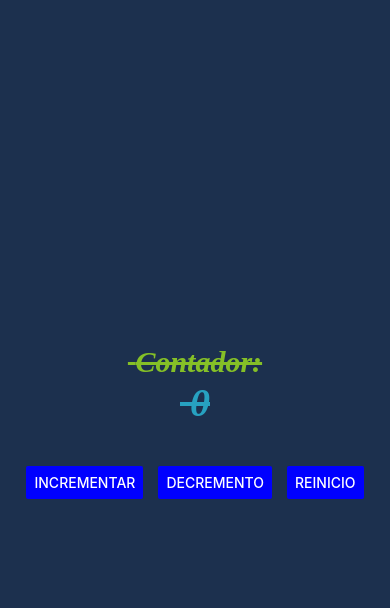
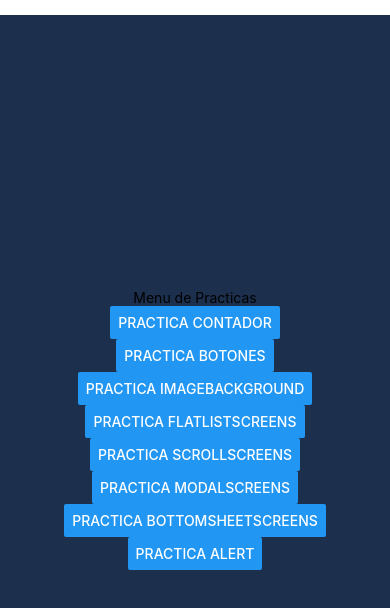
Before and after one commit to rickyveeld/APPSWEBRVT, a React Native app in the folder intro2/: screen / in a window 390 px wide. Shown: the top 608 px of the page. Built offline with nearby package versions, Linux system fonts and the light colour scheme.

Commit message:
TextInputAlert

```diff
--- a/intro2/App.js
+++ b/intro2/App.js
@@ -1,8 +1,8 @@
-import ContadorScreen from './screens/ContadorScreen';
+import MenuScreen from './screens/MenuScreen';
 //Main Zona de componentes (zona 2)
 export default function App() {
 
   return (
-    <ContadorScreen></ContadorScreen>
+    <MenuScreen></MenuScreen>
   );
 }
--- /dev/null
+++ b/intro2/screens/Background.js
@@ -0,0 +1,11 @@
+import { Text, StyleSheet, View } from 'react-native'
+
+export default function Background () {
+    return (
+      <View>
+        <Text>equipo 2</Text>
+      </View>
+    )
+}
+
+const styles = StyleSheet.create({})
--- /dev/null
+++ b/intro2/screens/BotonesScreens.js
@@ -0,0 +1,32 @@
+import { Text, StyleSheet, View, Buttonw } from 'react-native'
+import React from 'react'
+
+export default function BotonesScreens () {
+
+    return (
+
+
+      <View>
+        <Text>Proximamente </Text>
+        <Button
+        title = 'amarillo'
+        onPress={()=>cambiarColor('yellow')}
+        ></Button>
+       <Button
+        title = 'azul'
+        onPress={()=>cambiarColor('blue')}
+        ></Button>
+        <Button
+        title = 'rojo'
+        onPress={()=>cambiarColor('red')}
+        ></Button>
+
+
+
+
+
+      </View>
+    )
+}
+
+const styles = StyleSheet.create({})
--- /dev/null
+++ b/intro2/screens/BottomSheetScreens.js
@@ -0,0 +1,13 @@
+import { Text, StyleSheet, View } from 'react-native'
+import React, { Component } from 'react'
+
+export default function BottomSheetScreens () {
+
+    return (
+      <View>
+        <Text>proximamente..,</Text>
+      </View>
+    )
+}
+
+const styles = StyleSheet.create({})
--- /dev/null
+++ b/intro2/screens/FlatListScreens.js
@@ -0,0 +1,14 @@
+import { Text, StyleSheet, View } from 'react-native'
+
+
+export default function FlatListScreens () {
+
+    return (
+      <View>
+        <Text> equipo tal</Text>
+      </View>
+    )
+
+}
+
+const styles = StyleSheet.create({})
--- /dev/null
+++ b/intro2/screens/MenuScreen.js
@@ -0,0 +1,58 @@
+import { Text, StyleSheet, View, Button } from 'react-native'
+import React, { useState } from 'react'
+import ContadorScreen from './ContadorScreen'
+import BotonesScreens from './BotonesScreens'
+import Background from './Background'
+import FlatListScreens from './FlatListScreens'
+import ScrollScreens from './ScrollScreens'
+import ModalScreens from './ModalScreens'
+import BottomSheetScreens from './BottomSheetScreens'
+import TextScreens from './TextScreens'
+export default function MenuScreen () {
+    const[screen,setScreen]=useState('menu');
+    switch(screen){
+        case 'contador':
+            return <ContadorScreen/>
+        case 'botones':
+            return <BotonesScreens/>
+        case 'Background':
+             return <Background/>
+        case 'FlatListScreens':
+            return <FlatListScreens/>
+        case 'ScrollScreens':
+             return <ScrollScreens/>
+        case 'ModalScreens':
+            return <ModalScreens/>
+        case 'BottomSheetScreens':
+            return<BottomSheetScreens/>
+            case 'TextScreens':
+                return <TextScreens/>
+        case 'menu':
+            default:
+                 return (
+      <View style={styles.container}>
+        <Text>Menu de Practicas</Text>
+        <Button onPress={()=>setScreen('contador')} title='Practica contador'/>
+        <Button onPress={()=>setScreen('botones')} title='Practica botones'/>
+        <Button onPress={()=>setScreen('Background')} title='Practica imageBackground'/>
+        <Button onPress={()=>setScreen('FlatListScreens')} title='Practica FlatListScreens'/>
+        <Button onPress={()=>setScreen('ScrollScreens')} title='Practica ScrollScreens'/>
+        <Button onPress={()=>setScreen('ModalScreens')} title='Practica ModalScreens'/>
+        <Button onPress={()=>setScreen('BottomSheetScreens')} title='Practica BottomSheetScreens'/>
+            <Button onPress={()=>setScreen('TextScreens')} title='Practica Alert'/>
+      </View>
+    )
+
+    }
+
+}
+
+const styles = StyleSheet.create({
+    container: {
+    flex: 1,
+    backgroundColor: '#1c304eff',
+    alignItems: 'center', //trabaja en el eje X (start izquierda, end derecha)
+    justifyContent: 'center',//trabaja en el eje Y (start arriba end abajo)
+    marginTop:15
+  }
+})
--- /dev/null
+++ b/intro2/screens/ModalScreens.js
@@ -0,0 +1,11 @@
+import { Text, StyleSheet, View } from 'react-native'
+
+export default function ModalScreens() {
+    return (
+      <View>
+        <Text>ModalScreens proximamente</Text>
+      </View>
+    )
+}
+
+const styles = StyleSheet.create({})
--- /dev/null
+++ b/intro2/screens/ScrollScreens.js
@@ -0,0 +1,14 @@
+import { Text, StyleSheet, View } from 'react-native'
+import React, { Component } from 'react'
+
+export default function ScrollScreens () {
+
+    return (
+      <View>
+        <Text>ScrollScreens</Text>
+      </View>
+    )
+
+}
+
+const styles = StyleSheet.create({})
--- /dev/null
+++ b/intro2/screens/TextScreens.js
@@ -0,0 +1,89 @@
+import { Text, StyleSheet, View,Button, TextInput,Alert } from 'react-native'
+import React, { useState } from 'react'
+import { setStatusBarBackgroundColor } from 'expo-status-bar'
+
+export default function TextScreens  (){
+const[nombre, setNombre] = useState('')
+const[password, setPassword] = useState('')
+const[telefono, setTelefono] = useState('')
+const mostrarAlerta = ()=>{
+    if(nombre.trim()===''||password.trim()===''||telefono.trim()===''){
+        Alert.alert("Error favor de llenar todos los campos (movil)");
+        alert("Error favor de llenar todos los campos (web)")
+    }
+else {
+    Alert.alert("Datos ingresados\n"+`Nombre: ${nombre}\n
+        Password: ${password}\n
+        Telefono: ${telefono}` );
+        alert("Datos ingresados"+`Nombre: ${nombre}\n
+        Password: ${password}\n
+        Telefono: ${telefono}` );
+}
+
+    }
+    return (
+      <View style={styles.container}>
+        <Text style={styles.titulo}>TextScreens & Alert</Text>
+        <Text>Nombre:</Text>
+        <TextInput style={styles.input}
+        placeholder='escribe tu nombre aqui'
+        value = {nombre}
+        onChangeText={setNombre}
+        />
+          <Text>TextScreens & Alert</Text>
+        <Text>Password:</Text>
+        <TextInput style={styles.input}
+        placeholder='escribe tu contraseña'
+        secureTextEntry={true}
+        value = {password}
+        onChangeText={setPassword}
+        />
+          <Text>TextScreens & Alert</Text>
+        <Text>telefono:</Text>
+        <TextInput style={styles.input}
+        placeholder='escribe tu telefono'
+        value = {telefono}
+        onChangeText={setTelefono}
+        />
+        <Button
+        title='Mostrar alerta'
+        onPress={mostrarAlerta}
+        />
+      </View>
+    )
+}
+
+const styles = StyleSheet.create({
+    container:{
+        flex: 1,
+    backgroundColor:'white',
+    alignItems:'center',
+    justifyContent:'center',
+    },
+titulo:{
+    fontFamily:'Times New Roman',
+    fontSice: 25,
+    color:'blue',
+    fontWeight:'bold',
+    textDecorationLine:'underline',
+    marginBottom:20,
+},
+etiquetas:{
+    fontSice:10,
+    marginBottom:5,
+    marginTop:10,
+},
+input:{
+    width:'50%',
+    borderWith:2,
+    borderColor:'#2390deff',
+    borderRadius:8,
+    padding:10,
+    marginBottom:10,
+    backgroundColor:'#10516bff'
+}
+
+
+
+
+})
```
